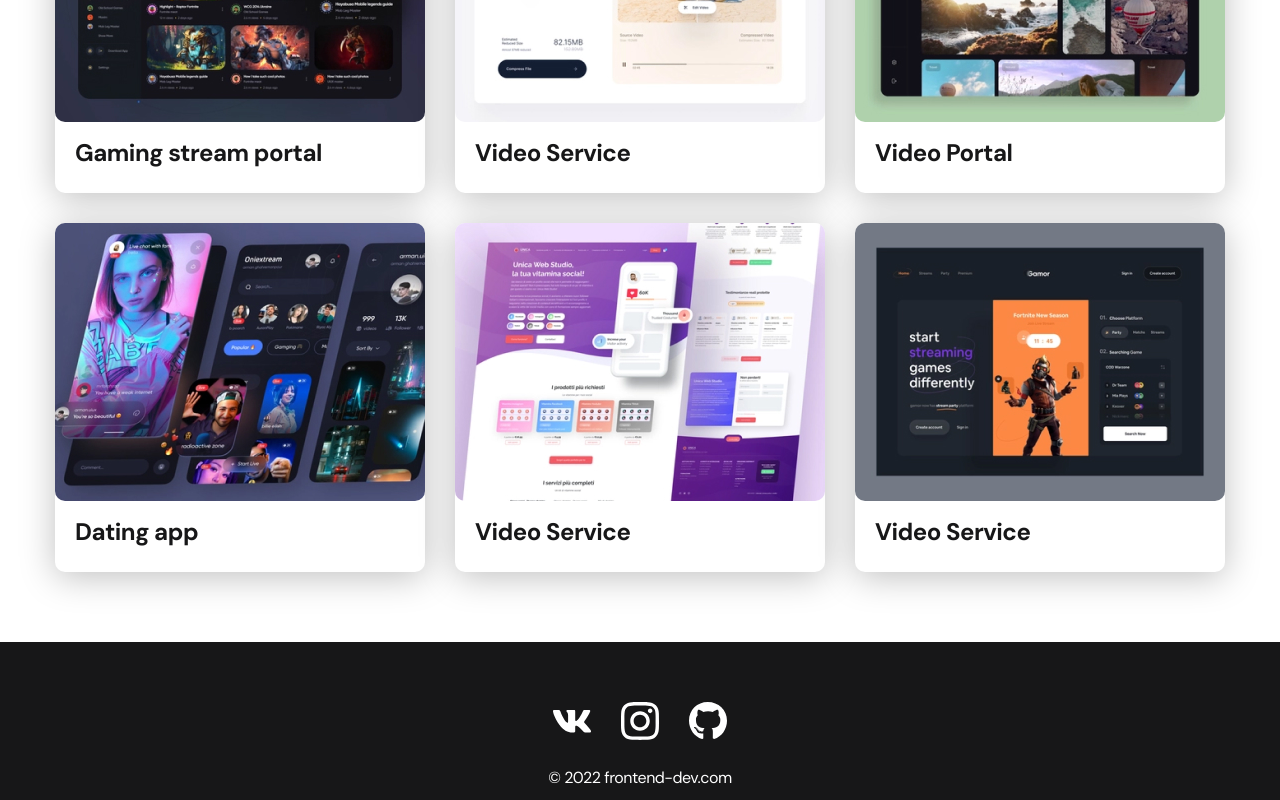
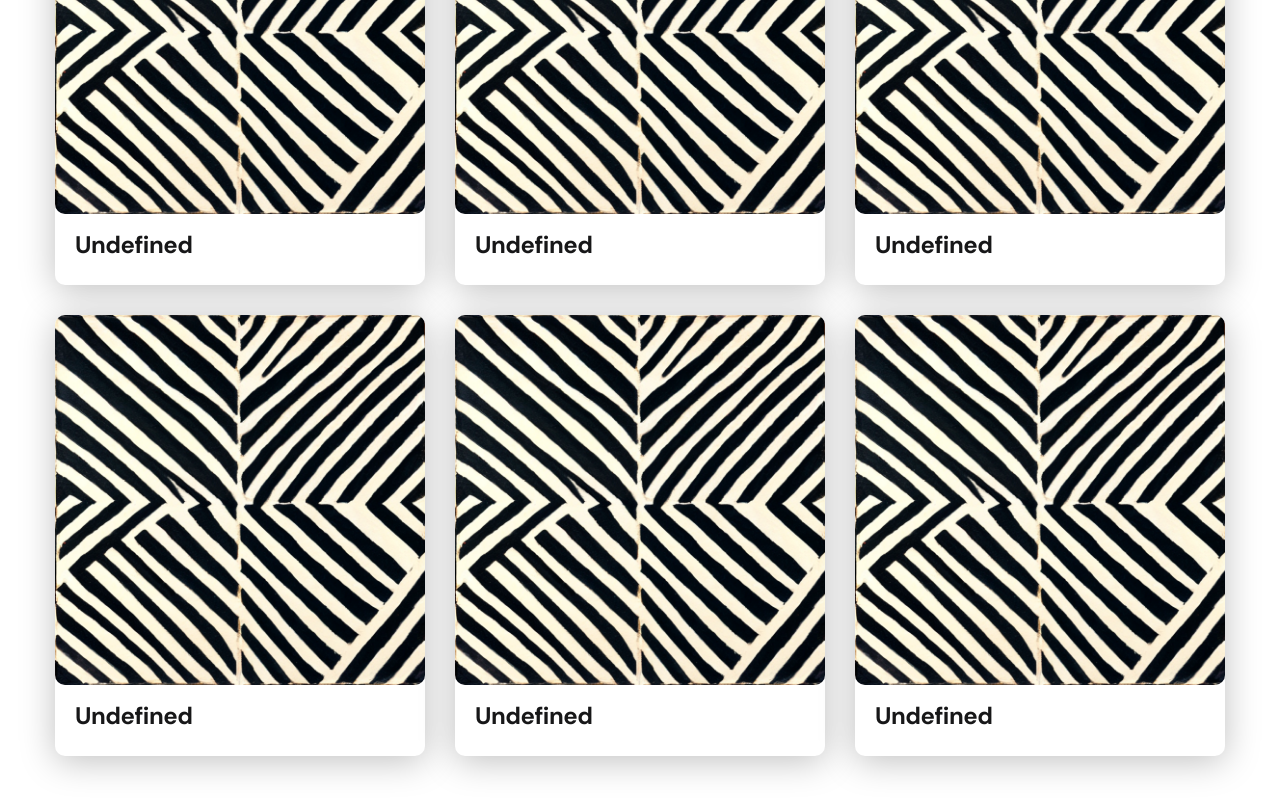
Before and after one commit to Igor-Kay/portfolio-react, a React (Create React App) app: page /projects in a window 1280 px wide. Shown: the part 440-1240 px from the top of the page. Built offline with nearby package versions, Linux system fonts and the light colour scheme.

Commit message:
zakonchill

```diff
--- a/src/components/footer/Footer.js
+++ b/src/components/footer/Footer.js
@@ -10,13 +10,10 @@
         <div className ="container">
             <div className ="footer__wrapper">
                 <ul className ="social">
-                    <li className ="social__item"><a href="#!"><img src={vk} alt="Link"/></a></li>
+                    <li className ="social__item"><a href="https://vk.com/igorkayg"><img src={vk} alt="Link"/></a></li>
                     <li className ="social__item"><a href="#!"><img src={instagram} alt="Link"/></a></li>
-                    <li className ="social__item"><a href="#!"><img src={gitHub} alt="Link"/></a></li>
+                    <li className ="social__item"><a href="https://github.com/Igor-Kay"><img src={gitHub} alt="Link"/></a></li>
                 </ul>
-                <div className ="copyright">
-                    <p>© 2022 frontend-dev.com</p>
-                </div>
             </div>
         </div>
     </footer>
--- a/src/helpers/projectsList.js
+++ b/src/helpers/projectsList.js
@@ -1,68 +1,68 @@
-import project01 from "./../img/projects/01.jpg"
-import project01Big from "./../img/projects/01-big.jpg"
+import project01 from "./../img/projects/undef.png"
+import project01Big from "./../img/projects/undef.png"
 
-import project02 from "./../img/projects/02.jpg"
-import project02Big from "./../img/projects/02-big.jpg"
+import project02 from "./../img/projects/undef.png"
+import project02Big from "./../img/projects/undef.png"
 
-import project03 from "./../img/projects/03.jpg"
-import project03Big from "./../img/projects/03-big.jpg"
+import project03 from "./../img/projects/undef.png"
+import project03Big from "./../img/projects/undef.png"
 
-import project04 from "./../img/projects/04.jpg"
-import project04Big from "./../img/projects/04-big.jpg"
+import project04 from "./../img/projects/undef.png"
+import project04Big from "./../img/projects/undef.png"
 
-import project05 from "./../img/projects/05.jpg"
-import project05Big from "./../img/projects/05-big.jpg"
+import project05 from "./../img/projects/undef.png"
+import project05Big from "./../img/projects/undef.png"
 
-import project06 from "./../img/projects/06.jpg"
-import project06Big from "./../img/projects/06-big.jpg"
+import project06 from "./../img/projects/undef.png"
+import project06Big from "./../img/projects/undef.png"
 
 const projects = [
 
     {
-        title: 'Gaming stream portal',
-        skills: 'React, Node.js, MongoDB',
+        title: 'Undefined',
+        skills: 'Undefined',
         img: project01,
         imgBig: project01Big,
         gitHubLink: 'https://github.com'
     },
 
     {
-        title: 'Video Service',
+        title: 'Undefined',
         img: project02,
         imgBig: project02Big,
-        skills: 'React, PHP, MySql',
+        skills: 'Undefined',
         gitHubLink: 'https://gitHub.com'
     },
 
     {
-        title: 'Video Portal',
+        title: 'Undefined',
         img: project03,
         imgBig: project03Big,
-        skills: 'React, PHP, MySql',
+        skills: 'Undefined',
         gitHubLink: 'https://gitHub.com'
     },
 
     {
-        title: 'Dating app',
+        title: 'Undefined',
         img: project04,
         imgBig: project04Big,
-        skills: 'React Native',
+        skills: 'Undefined',
         gitHubLink: 'https://gitHub.com'
     },
 
     {
-        title: 'Video Service',
+        title: 'Undefined',
         img: project05,
         imgBig: project05Big,
-        skills: 'React, PHP, MySql',
+        skills: 'Undefinedl',
         gitHubLink: 'https://gitHub.com'
     },
 
     {
-        title: 'Video Service',
+        title: 'Undefined',
         img: project06,
         imgBig: project06Big,
-        skills: 'React, PHP, MySql',
+        skills: 'Undefined',
 
     },
 ]
--- a/src/pages/Contacts.js
+++ b/src/pages/Contacts.js
@@ -7,15 +7,15 @@
                 <ul className="content-list">
                     <li className="content-list__item">
                         <h2 className="title-2">Location</h2>
-                        <p>Moscow, Russia</p>
+                        <p>Novosibirsk 54, Russia</p>
                     </li>
                     <li className="content-list__item">
                         <h2 className="title-2">Telegram / WhatsApp</h2>
-                        <p><a href="tel:+79051234567">+7 (905) 123-45-67</a></p>
+                        <p><a href="tel:+79051234567">+7 (913) 906-35-15</a></p>
                     </li>
                     <li className="content-list__item">
                         <h2 className="title-2">Email</h2>
-                        <p><a href="mailto:webdev@protonmail.com">webdev@protonmail.com</a></p>
+                        <p><a href="mailto:webdev@protonmail.com">kaygorodtsevie@gmail.com</a></p>
                     </li>
                 </ul>
 
```
Also changed, not shown: src/img/projects/undef.png (added).
